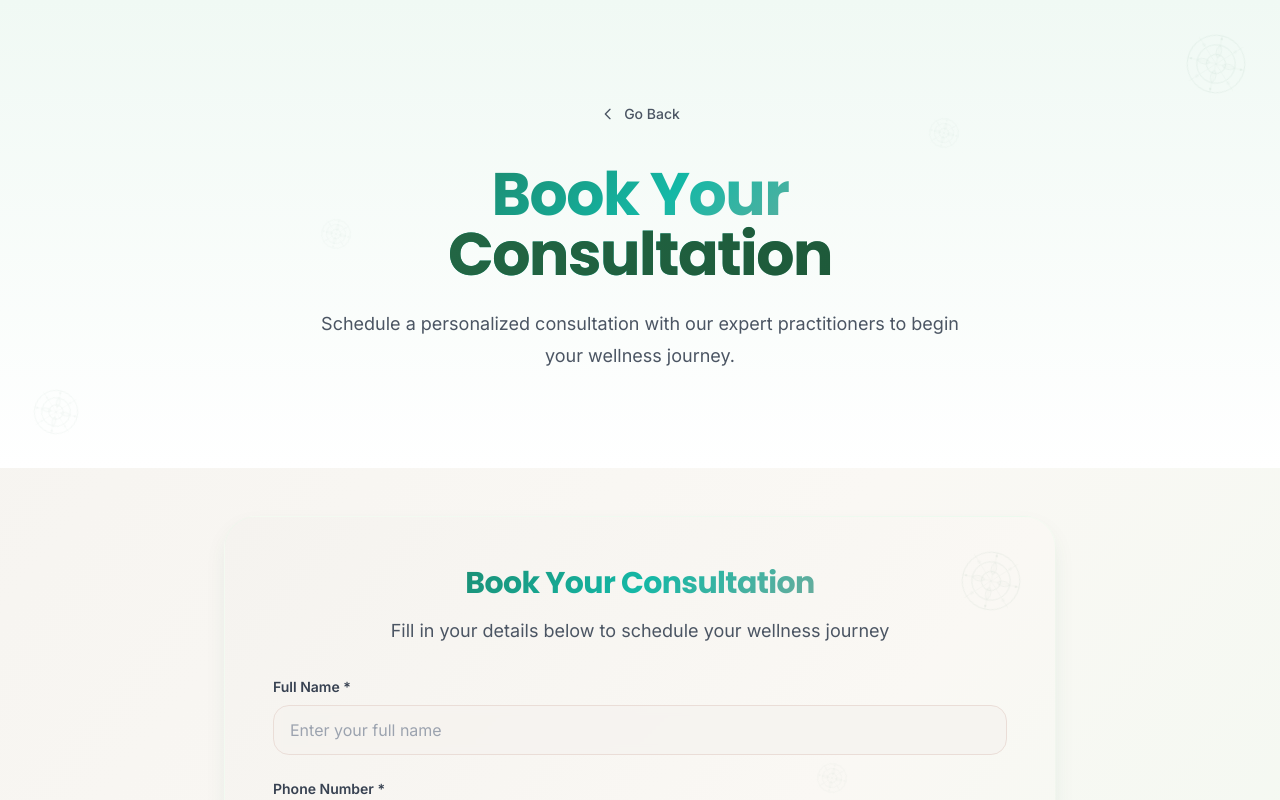
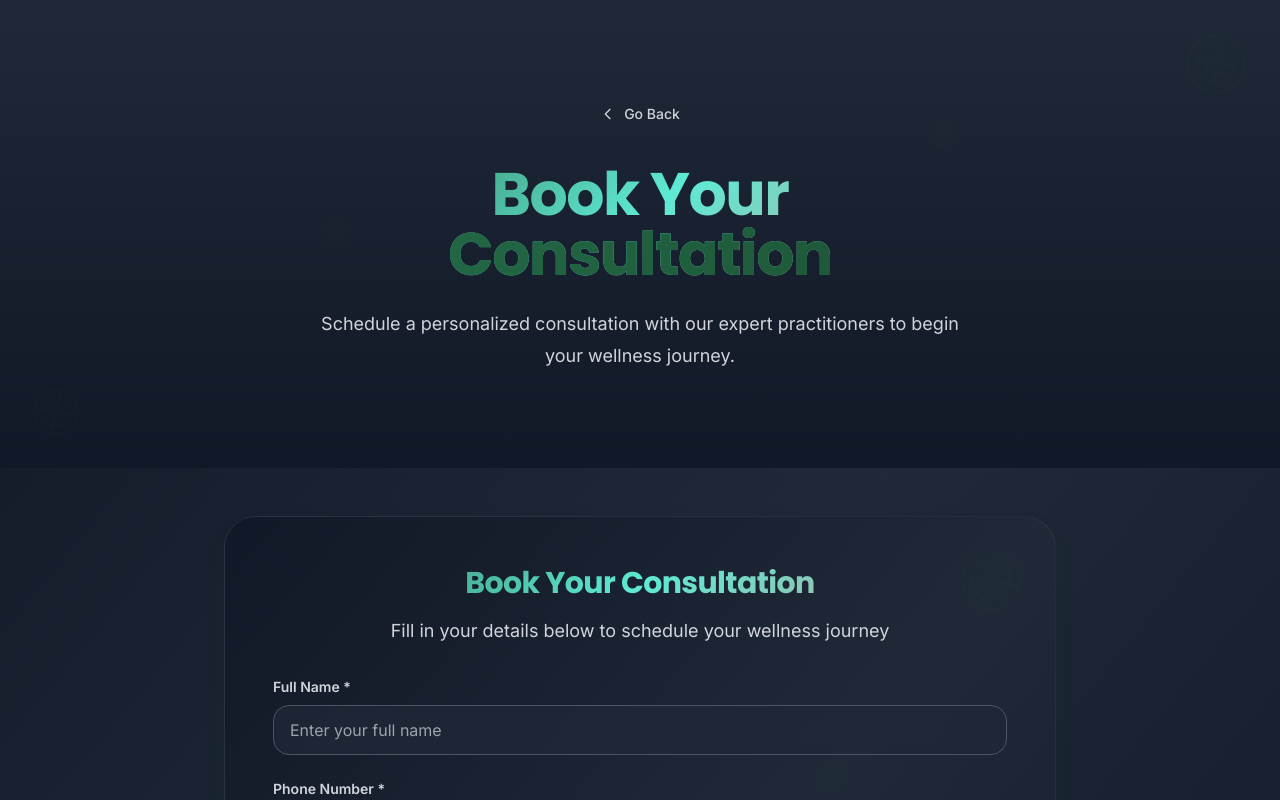
Before and after one commit to naman3824/ayurshuddhiwellness, a Next.js app: page /book in a window 1280 px wide. Shown: the top 800 px of the page. Built offline with nearby package versions, Linux system fonts and the light colour scheme.

Commit message:
Backup before Next.js 15 upgrade - transparent overlays and UI improvements

```diff
--- a/app/[lang]/about/page.jsx
+++ b/app/[lang]/about/page.jsx
@@ -59,14 +59,7 @@ const values = [
 export default function AboutPage({ params: { lang } }) {
   return (
     <div
-      className="bg-gradient-to-br from-ivory-100 via-ivory-50 to-sage-50 dark:bg-gradient-to-br dark:from-gray-900 dark:via-gray-800 dark:to-gray-900 mobile-bg-optimized"
-      style={{
-        backgroundImage: 'url(/images/hero/tree.jpg)',
-        backgroundSize: 'cover',
-        backgroundPosition: 'center',
-        backgroundRepeat: 'no-repeat',
-        minHeight: '100vh'
-      }}
+      className="tree-bg-optimized"
     >
       {/* Hero Section with Background */}
       <div className="relative bg-gradient-to-b from-primary-50/70 to-ivory-100/70 dark:from-gray-800/70 dark:to-gray-900/70">
--- a/app/[lang]/contact/page.jsx
+++ b/app/[lang]/contact/page.jsx
@@ -23,17 +23,10 @@ export default async function ContactPage({ params: { lang } }) {
 
   return (
     <div
-      className="bg-gradient-to-br from-ivory-100 via-ivory-50 to-sage-50 dark:bg-gradient-to-br dark:from-gray-900 dark:via-gray-800 dark:to-gray-900 mobile-bg-optimized"
-      style={{
-        backgroundImage: 'url(/images/hero/tree.jpg)',
-        backgroundSize: 'cover',
-        backgroundPosition: 'center',
-        backgroundRepeat: 'no-repeat',
-        minHeight: '100vh'
-      }}
+      className="tree-bg-optimized"
     >
-      {/* Hero section with gradient background */}
-      <div className="relative bg-gradient-to-b from-primary-50/70 to-white/70 dark:from-gray-800/70 dark:to-gray-900/70">
+      {/* Hero section */}
+      <div className="relative">
         <div className="absolute inset-0 pattern-bg"></div>
         <div className="relative mx-auto max-w-7xl px-6 py-24 sm:py-32 lg:px-8">
           <div className="mx-auto max-w-2xl lg:text-center">
@@ -50,7 +43,7 @@ export default async function ContactPage({ params: { lang } }) {
         </div>
       </div>
 
-      <div className="mx-auto max-w-7xl px-6 py-16 sm:py-24 lg:px-8 bg-white/60 dark:bg-gray-900/60">
+      <div className="mx-auto max-w-7xl px-6 py-16 sm:py-24 lg:px-8">
         <div className="mx-auto max-w-4xl">
           <div className="grid grid-cols-1 gap-10 lg:grid-cols-2">
             <div className="card p-8 hover:shadow-glow transition-all duration-300">
--- a/app/[lang]/page.jsx
+++ b/app/[lang]/page.jsx
@@ -47,14 +47,7 @@ export default function HomePage({ params }) {
 
   return (
     <div
-      className="bg-gradient-to-br from-ivory-100 via-ivory-50 to-sage-50 dark:bg-gradient-to-br dark:from-gray-900 dark:via-gray-800 dark:to-gray-900 mobile-bg-optimized"
-      style={{
-        backgroundImage: 'url(/images/hero/tree.jpg)',
-        backgroundSize: 'cover',
-        backgroundPosition: 'center',
-        backgroundRepeat: 'no-repeat',
-        minHeight: '100vh'
-      }}
+      className="tree-bg-optimized"
     >
       {/* Hero section with Indian-inspired design */}
       <div className="relative isolate overflow-hidden bg-gradient-to-b from-primary-50/70 to-ivory-100/70 dark:from-gray-900/70 dark:to-gray-800/70">
@@ -156,16 +149,8 @@ export default function HomePage({ params }) {
       {/* CTA section */}
       <div className="bg-white/60 dark:bg-gray-900/60">
         <div className="mx-auto max-w-7xl py-24 sm:px-6 sm:py-32 lg:px-8">
-          <div className="relative isolate overflow-hidden bg-gradient-wellness px-6 py-16 shadow-2xl sm:rounded-3xl sm:px-16 md:py-24 lg:flex lg:gap-x-20 lg:px-24">
-            <svg viewBox="0 0 1024 1024" className="absolute left-1/2 top-1/2 -z-10 h-[64rem] w-[64rem] -translate-y-1/2 [mask-image:radial-gradient(closest-side,white,transparent)] sm:left-full sm:-ml-80 lg:left-1/2 lg:ml-0 lg:-translate-x-1/2 lg:translate-y-0" aria-hidden="true">
-              <circle cx={512} cy={512} r={512} fill="url(#759c1415-0410-454c-8f7c-9a820de03641)" fillOpacity="0.7" />
-              <defs>
-                <radialGradient id="759c1415-0410-454c-8f7c-9a820de03641">
-                  <stop stopColor="#7775D6" />
-                  <stop offset={1} stopColor="#E935C1" />
-                </radialGradient>
-              </defs>
-            </svg>
+          <div className="relative isolate overflow-hidden bg-white/20 dark:bg-gray-900/30 backdrop-blur-md px-6 py-16 shadow-2xl sm:rounded-3xl sm:px-16 md:py-24 lg:flex lg:gap-x-20 lg:px-24 border-2 border-white/40 dark:border-gray-600/50">
+
             <div className="mx-auto max-w-md text-center lg:mx-0 lg:flex-auto lg:text-left">
               <h2 className="text-3xl font-bold tracking-tight text-white sm:text-4xl">
                 Ready to begin your wellness journey?
--- a/app/[lang]/services/page.jsx
+++ b/app/[lang]/services/page.jsx
@@ -89,17 +89,10 @@ export default function ServicesPage({ params }) {
 
   return (
     <div
-      className="bg-gradient-to-br from-ivory-100 via-ivory-50 to-sage-50 dark:bg-gradient-to-br dark:from-gray-900 dark:via-gray-800 dark:to-gray-900 mobile-bg-optimized"
-      style={{
-        backgroundImage: 'url(/images/hero/tree.jpg)',
-        backgroundSize: 'cover',
-        backgroundPosition: 'center',
-        backgroundRepeat: 'no-repeat',
-        minHeight: '100vh'
-      }}
+      className="tree-bg-optimized"
     >
-      {/* Hero section with gradient background */}
-      <div className="relative bg-gradient-to-b from-primary-50/70 to-ivory-100/70 dark:from-gray-800/70 dark:to-gray-900/70">
+      {/* Hero section */}
+      <div className="relative">
         <MandalaPattern />
         <div className="relative mx-auto max-w-7xl px-6 py-24 sm:py-32 lg:px-8">
           <div className="mx-auto max-w-2xl lg:text-center page-hero">
@@ -118,7 +111,7 @@ export default function ServicesPage({ params }) {
       </div>
 
       {/* Services grid */}
-      <div className="mx-auto max-w-7xl px-6 py-16 sm:py-24 lg:px-8 page-section bg-white/60 dark:bg-gray-900/60">
+      <div className="mx-auto max-w-7xl px-6 py-16 sm:py-24 lg:px-8 page-section">
         <div className="grid grid-cols-1 md:grid-cols-2 lg:grid-cols-3 gap-8">
           {services.map((service, index) => (
             <div key={service.name} className="staggered-fade" style={{ animationDelay: `${index * 150}ms` }}>
--- a/app/globals.css
+++ b/app/globals.css
@@ -420,9 +420,11 @@
     /* Optimize background images for mobile */
     .mobile-bg-optimized {
       background-size: cover !important;
-      background-position: center center !important;
+      background-position: center 20% !important;
       background-attachment: scroll !important;
       min-height: 100vh;
+      /* Ensure better image quality on mobile */
+      background-repeat: no-repeat;
     }
 
     /* Improve text readability on mobile */
@@ -455,7 +457,9 @@
     /* Extra small mobile devices */
     .mobile-bg-optimized {
       background-size: cover;
-      background-position: center top;
+      background-position: center 15%;
+      /* Ensure the tree is visible on small screens */
+      background-attachment: scroll;
     }
 
     /* Reduce font sizes slightly for very small screens */
@@ -465,12 +469,116 @@
     }
   }
 
+  /* Tablet and medium screens optimization */
+  @media (min-width: 769px) and (max-width: 1024px) {
+    .mobile-bg-optimized {
+      background-size: cover;
+      background-position: center 25%;
+      background-attachment: scroll;
+    }
+  }
+
+  /* Large screens optimization */
+  @media (min-width: 1025px) {
+    .mobile-bg-optimized {
+      background-size: cover;
+      background-position: center center;
+      background-attachment: fixed;
+      /* Add subtle parallax effect on larger screens */
+    }
+  }
+
+  /* Ultra-wide screens */
+  @media (min-width: 1440px) {
+    .mobile-bg-optimized {
+      background-size: cover;
+      background-position: center center;
+      /* Ensure the image covers ultra-wide screens properly */
+    }
+  }
+
   /* High DPI displays optimization */
   @media (-webkit-min-device-pixel-ratio: 2), (min-resolution: 192dpi) {
     .mobile-bg-optimized {
       background-size: cover;
       image-rendering: -webkit-optimize-contrast;
       image-rendering: crisp-edges;
+      /* Better image quality on retina displays */
+    }
+  }
+
+  /* Landscape orientation on mobile */
+  @media (max-width: 768px) and (orientation: landscape) {
+    .mobile-bg-optimized {
+      background-position: center center;
+      background-size: cover;
+      min-height: 100vh;
+    }
+  }
+
+  /* Tree background specific optimizations */
+  .tree-bg-optimized {
+    background-image:
+      linear-gradient(to bottom right, rgba(255, 253, 245, 0.3), rgba(255, 253, 245, 0.2), rgba(245, 245, 220, 0.25)),
+      url('/images/hero/Tree.jpg');
+    background-size: cover;
+    background-position: center center;
+    background-repeat: no-repeat;
+    background-attachment: scroll;
+    min-height: 100vh;
+  }
+
+  /* Dark mode tree background */
+  .dark .tree-bg-optimized {
+    background-image:
+      linear-gradient(to bottom right, rgba(17, 24, 39, 0.4), rgba(31, 41, 55, 0.3), rgba(17, 24, 39, 0.35)),
+      url('/images/hero/Tree.jpg');
+  }
+
+  /* Responsive adjustments for tree background */
+  @media (max-width: 480px) {
+    .tree-bg-optimized {
+      background-position: center 20%;
+      background-size: cover;
+    }
+  }
+
+  @media (min-width: 481px) and (max-width: 768px) {
+    .tree-bg-optimized {
+      background-position: center 25%;
+      background-size: cover;
+    }
+  }
+
+  @media (min-width: 769px) and (max-width: 1024px) {
+    .tree-bg-optimized {
+      background-position: center 30%;
+      background-size: cover;
+    }
+  }
+
+  @media (min-width: 1025px) {
+    .tree-bg-optimized {
+      background-position: center center;
+      background-size: cover;
+      background-attachment: fixed;
+    }
+  }
+
+  /* Landscape orientation specific adjustments */
+  @media (max-width: 768px) and (orientation: landscape) {
+    .tree-bg-optimized {
+      background-position: center center;
+      background-size: cover;
+      min-height: 100vh;
+    }
+  }
+
+  /* High DPI optimization for tree background */
+  @media (-webkit-min-device-pixel-ratio: 2), (min-resolution: 192dpi) {
+    .tree-bg-optimized {
+      image-rendering: -webkit-optimize-contrast;
+      image-rendering: crisp-edges;
     }
   }
 }
--- a/components/ThemeProvider.jsx
+++ b/components/ThemeProvider.jsx
@@ -20,12 +20,15 @@ export function ThemeProvider({ children }) {
     // Add transition class before any theme changes
     document.documentElement.classList.add('transition-colors', 'duration-500');
 
-    if (storedTheme === 'dark' || (!storedTheme && prefersDark)) {
+    // Default to dark mode for new visitors
+    // Only use light mode if explicitly set to 'light' in localStorage
+    if (storedTheme === 'light') {
+      setIsDarkMode(false);
+      document.documentElement.classList.remove('dark');
+    } else {
+      // Default to dark mode for new visitors or if stored preference is dark
       setIsDarkMode(true);
       document.documentElement.classList.add('dark');
-    } else {
-      setIsDarkMode(false);
-      document.documentElement.classList.remove('dark');
     }
 
     // Mark theme as loaded after initial setup
@@ -35,14 +38,11 @@ export function ThemeProvider({ children }) {
     const mediaQuery = window.matchMedia('(prefers-color-scheme: dark)');
     const handleChange = (e) => {
       // Only apply system preference if no manual preference is stored
+      // Default to dark mode for new visitors
       if (!localStorage.getItem('theme')) {
-        if (e.matches) {
-          setIsDarkMode(true);
-          document.documentElement.classList.add('dark');
-        } else {
-          setIsDarkMode(false);
-          document.documentElement.classList.remove('dark');
-        }
+        // Always default to dark mode for new visitors, regardless of system preference
+        setIsDarkMode(true);
+        document.documentElement.classList.add('dark');
       }
     };
 
```
Also changed, not shown: 1 other file (tests, documents, lock files or other folders).
